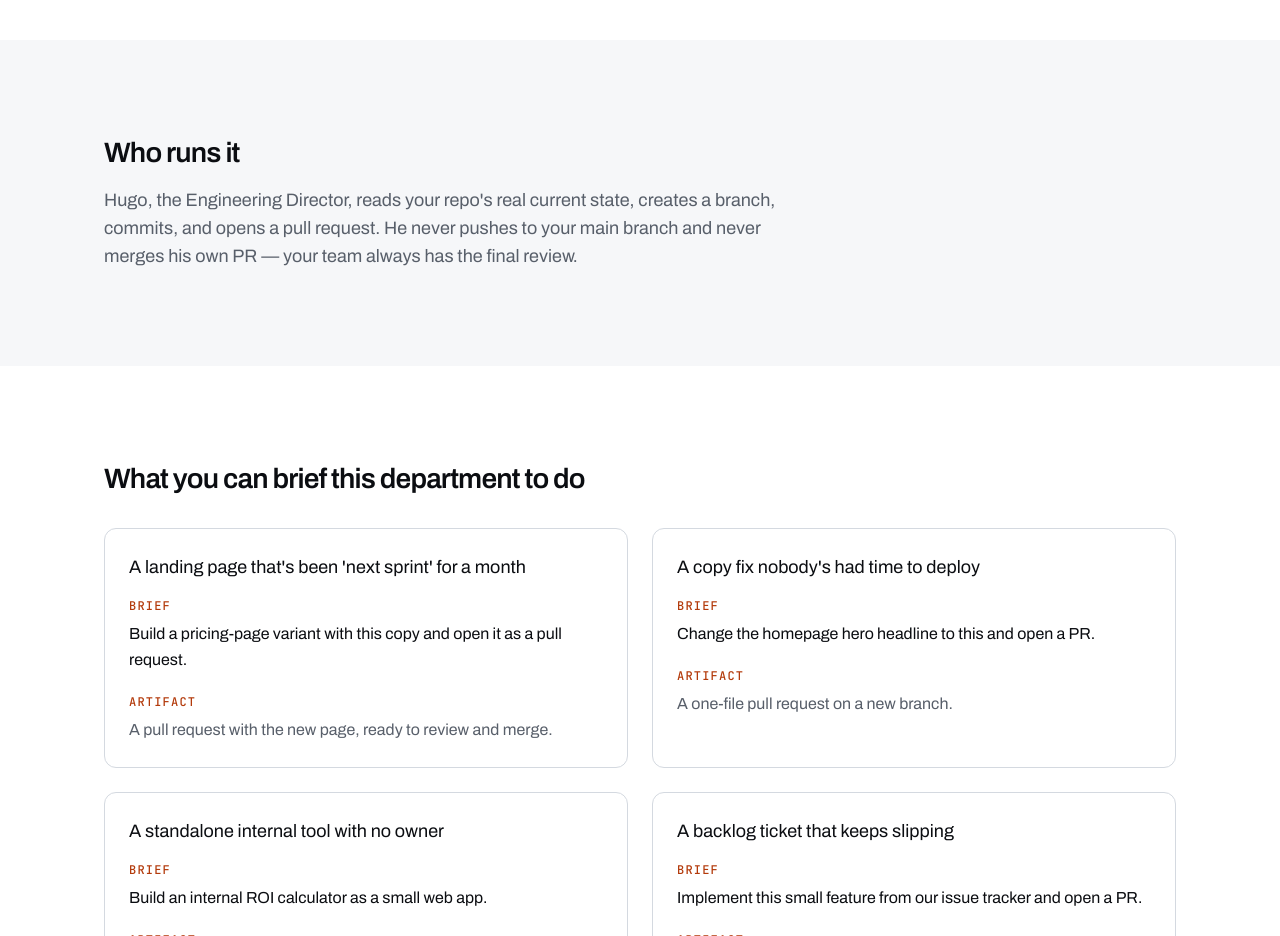
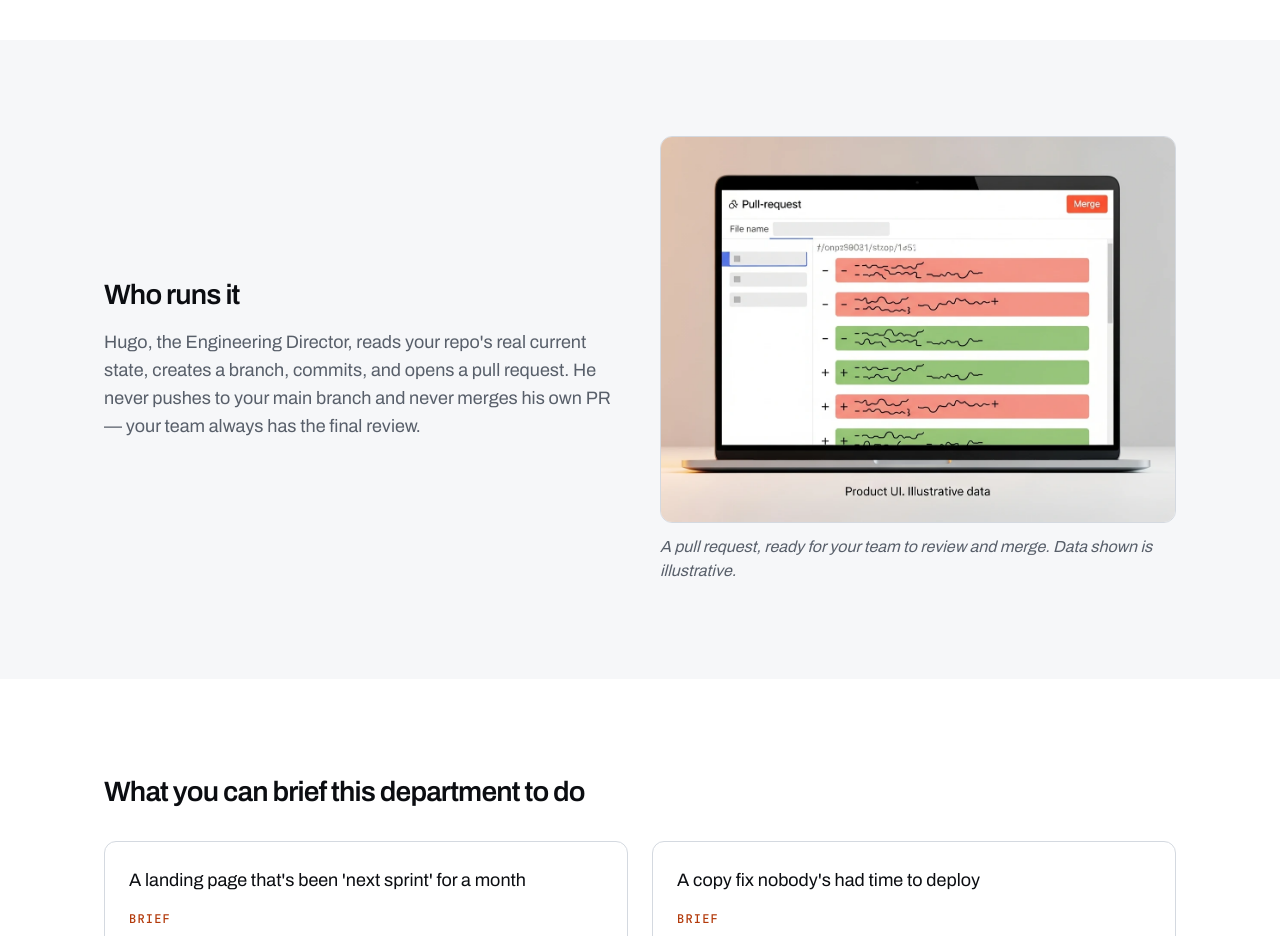
Before and after one commit to alyvonai/alyvon-marketing-site, a Next.js app: page /workforce/engineering in a window 1280 px wide. Shown: the part 1220-2156 px from the top of the page. Built offline with nearby package versions, Linux system fonts and the light colour scheme.

Commit message:
feat: add group imagery to Engineering department page

```diff
--- a/app/workforce/engineering/page.tsx
+++ b/app/workforce/engineering/page.tsx
@@ -115,6 +115,7 @@ export default function EngineeringDepartmentPage() {
       </Section>
 
       <Section tone="surface">
+        <div className="grid gap-10 lg:grid-cols-2 lg:items-center">
           <div className="flex max-w-[720px] flex-col gap-4">
             <h2 className="text-display-m text-text-primary">Who runs it</h2>
             <p className="text-body-l text-text-secondary">
@@ -122,6 +123,18 @@ export default function EngineeringDepartmentPage() {
               branch, commits, and opens a pull request. He never pushes to your main branch and never
               merges his own PR — your team always has the final review.
             </p>
+          </div>
+          <div className="flex flex-col gap-3">
+            <MediaFrame
+              src="/images/workforce/groups/product-engineering.webp"
+              alt="A pull request diff view showing code changes ready for a team to review and merge"
+              aspect="4:3"
+              sizes="(min-width: 1024px) 560px, 100vw"
+            />
+            <IllustrativeCaption>
+              A pull request, ready for your team to review and merge. Data shown is illustrative.
+            </IllustrativeCaption>
+          </div>
         </div>
       </Section>
 
```
Lines whose indentation alone changed are shown as unchanged.
